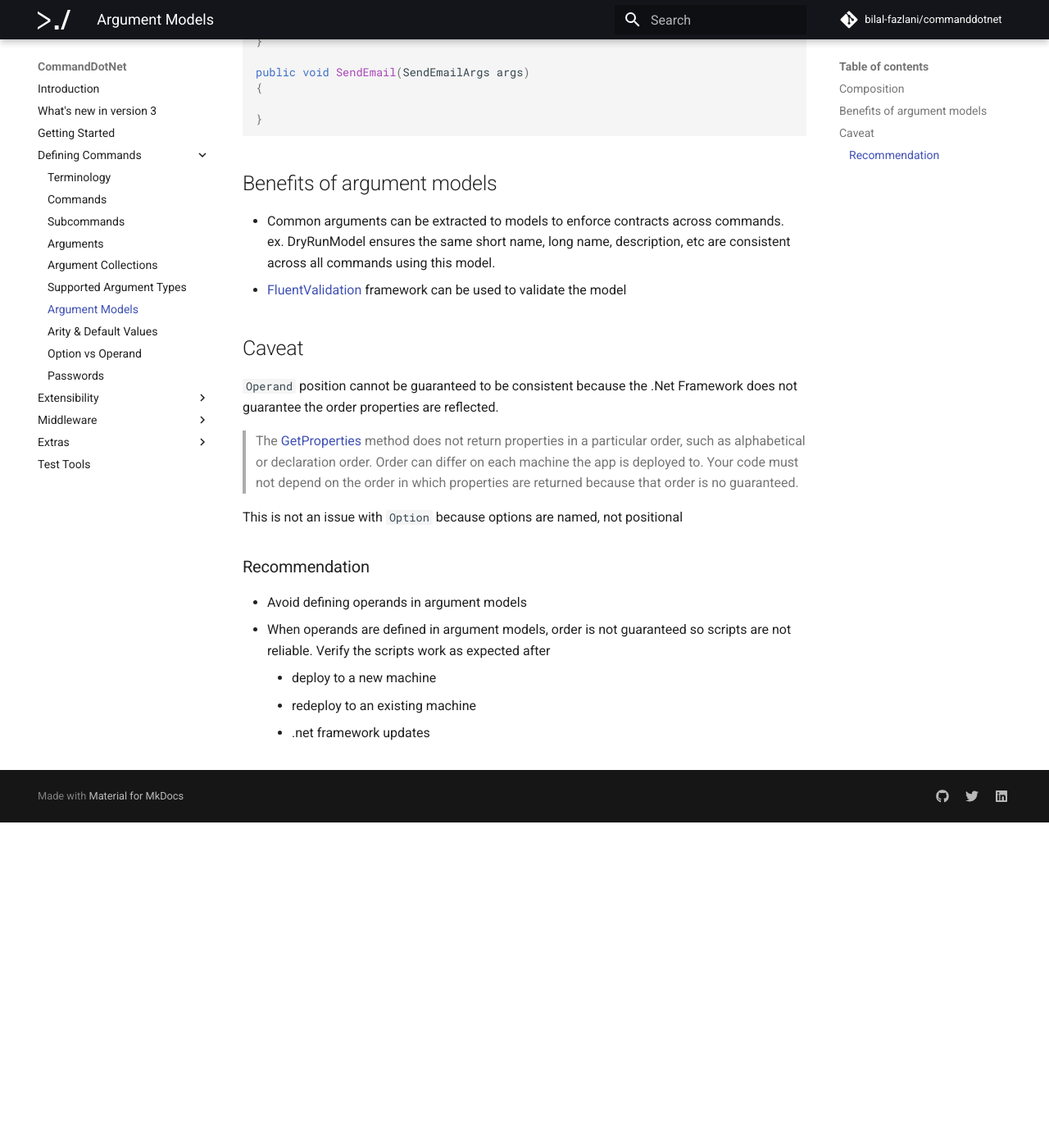
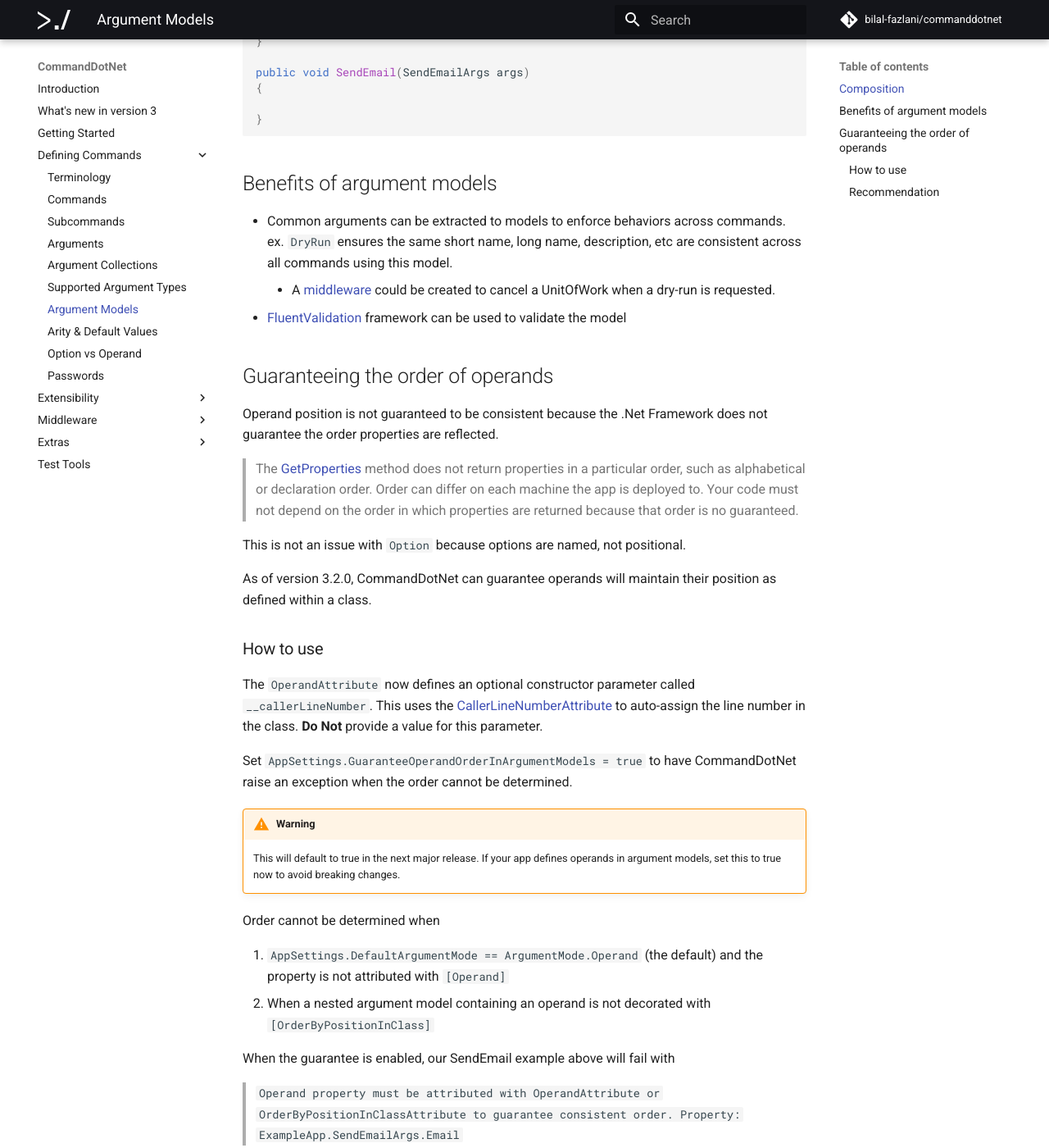
Before and after one commit to bilal-fazlani/commanddotnet, an MkDocs documentation site: the page built from docs/DefiningCommands/argument-models.md, in a window 1280 px wide and 1400 px high, scrolled down 1311 px. Shown: the whole window at 82% size. Built offline with MkDocs 1.6.1 and Material for MkDocs 9.7.7, drawn with Linux system fonts in a browser that asks for light colours; comment, search, counter and statistics services are not loaded; before the commit the page ends 2314 px from its top, so only the background shows below that; some of the changed text lies outside the part shown.

Commit message:
document GuaranteeOperandOrderInArgumentModels...
... and supporting attributes

````diff
--- a/docs/DefiningCommands/argument-models.md
+++ b/docs/DefiningCommands/argument-models.md
@@ -70,21 +70,49 @@ public void SendEmail(SendEmailArgs args)
 
 ## Benefits of argument models
 
-* Common arguments can be extracted to models to enforce contracts across commands.  <br/>ex. DryRunModel ensures the same short name, long name, description, etc are consistent across all commands using this model.
+* Common arguments can be extracted to models to enforce behaviors across commands. <br/>ex. `DryRun` ensures the same short name, long name, description, etc are consistent across all commands using this model.
+    * A [middleware](middleware.md) could be created to cancel a UnitOfWork when a dry-run is requested.
 * [FluentValidation](../Middleware/fluent-validation-for-argument-models.md) framework can be used to validate the model
 
-## Caveat
+## Guaranteeing the order of operands
 
-`Operand` position cannot be guaranteed to be consistent because the .Net Framework does not guarantee the order properties are reflected.
+Operand position is not guaranteed to be consistent because the .Net Framework does not guarantee the order properties are reflected.
 
 > The [GetProperties](https://docs.microsoft.com/en-us/dotnet/api/system.type.getproperties) method does not return properties in a particular order, such as alphabetical or declaration order. Order can differ on each machine the app is deployed to. Your code must not depend on the order in which properties are returned because that order is no guaranteed.
 
-This is not an issue with `Option` because options are named, not positional
+This is not an issue with `Option` because options are named, not positional.
+
+As of version 3.2.0, CommandDotNet can guarantee operands will maintain their position as defined within a class.
+
+### How to use
+
+The `OperandAttribute` now defines an optional constructor parameter called `__callerLineNumber`. This uses the [CallerLineNumberAttribute](https://docs.microsoft.com/en-us/dotnet/api/system.runtime.compilerservices.callerlinenumberattribute?view=netframework-4.8) to auto-assign the line number in the class. **Do Not** provide a value for this parameter.
+
+Set `AppSettings.GuaranteeOperandOrderInArgumentModels = true` to have CommandDotNet raise an exception when the order cannot be determined.
+
+!!! Warning
+    This will default to true in the next major release. If your app defines operands in argument models, set this to true now to avoid breaking changes.
+
+Order cannot be determined when
+
+1. `AppSettings.DefaultArgumentMode == ArgumentMode.Operand` (the default) and the property is not attributed with `[Operand]`
+1. When a nested argument model containing an operand is not decorated with `[OrderByPositionInClass]`
+
+When the guarantee is enabled, our SendEmail example above will fail with
+  > `Operand property must be attributed with OperandAttribute or OrderByPositionInClassAttribute to guarantee consistent order. Property: ExampleApp.SendEmailArgs.Email`
+
+We can fix by attributing the `Email` property like so...
+
+```c#
+public class SendEmailArgs : IArgumentModel
+{
+    public DryRun DryRun {get;set;}
+
+    [OrderByPositionInClass]
+    public Email Email {get;set;}
+}
+```
 
 ### Recommendation
-* Avoid defining operands in argument models
-* When operands are defined in argument models, order is not guaranteed so scripts are not reliable.
-    Verify the scripts work as expected after
-    * deploy to a new machine
-    * redeploy to an existing machine
-    * .net framework updates
+* When possible, do not define operands in nested argument models.
+* Always attribute operands in properties with `[Operand]`.
````
Also changed, not shown: docs/DefiningCommands/arguments.md (+0 -4 lines), 1 other file.
